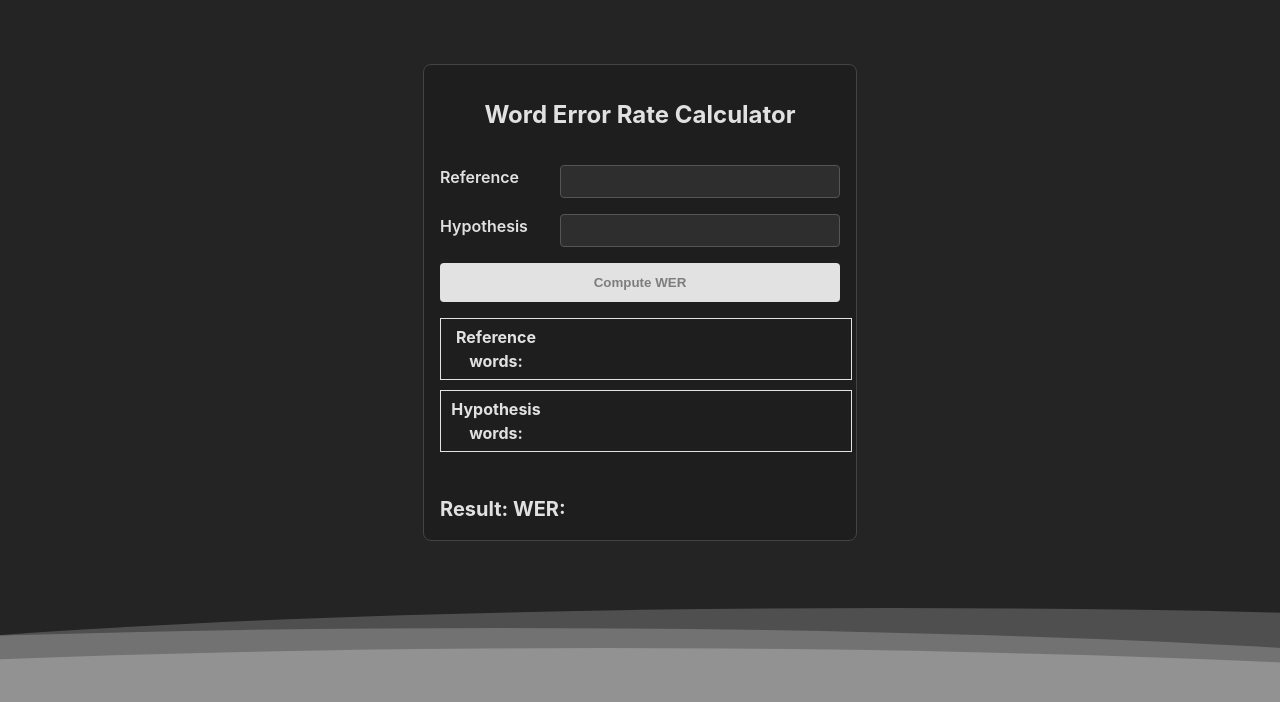
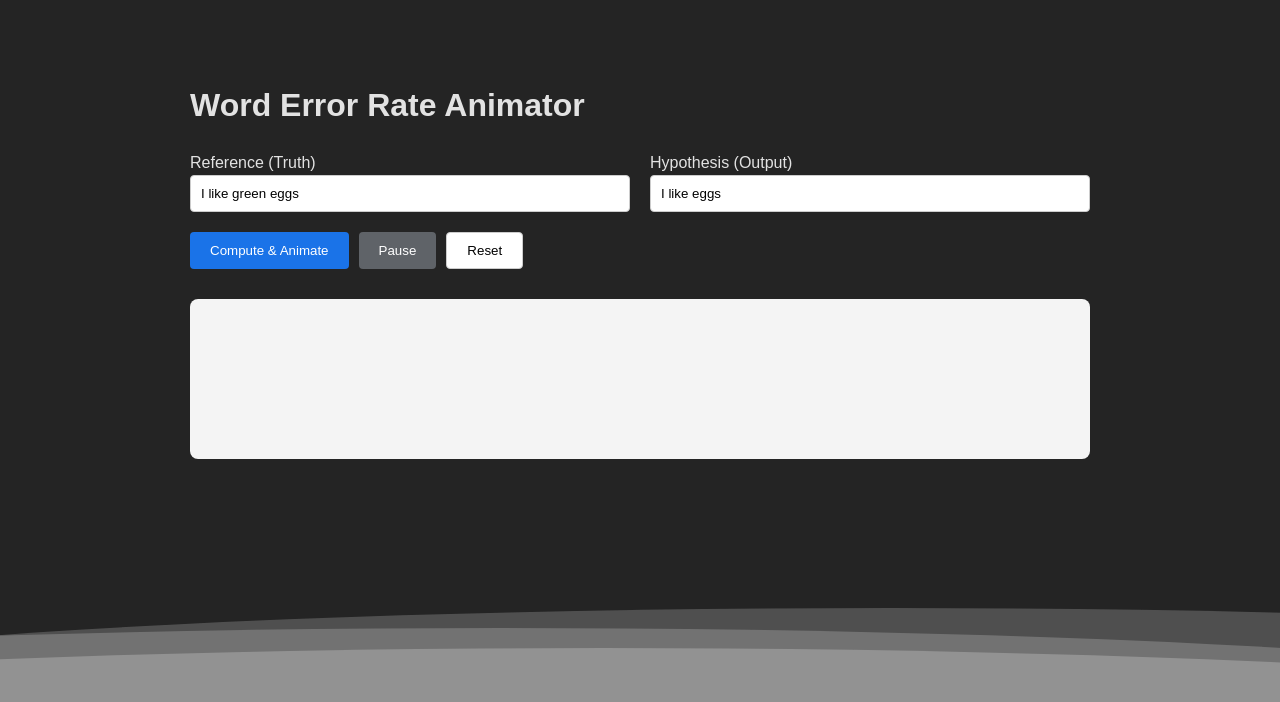
Before and after one commit to afsarzan/WordErrorRate, a React (Vite) app in the folder code/vite-project/: page / in a window 1280 px wide. Shown: the top 702 px of the page. Built offline with nearby package versions, Linux system fonts and the light colour scheme.

Commit message:
Chore: Logic update with animation

```diff
--- a/code/vite-project/src/App.tsx
+++ b/code/vite-project/src/App.tsx
@@ -1,144 +1,173 @@
-import { useState } from "react";
-import "./App.css";
-
-function App() {
-  const [ref, setRef] = useState<string>("");
-  const [hyp, setHyp] = useState<string>("");
-  const [refWords,setRefWords] = useState<string[]>([]);
-  const [hypWords,setHypWords] = useState<string[]>([]);
-  const [result, setResult] = useState<float | null>(null);
-
-  const calculateWer = () => {
-    setRefWords(ref.trim().split(" ").map( word => word.toLowerCase()));
-
-    setHypWords(hyp.trim().split(" ").map( word => word.toLowerCase()));
-
-    let substitution = 0;
-    let deletion = 0;
-    let insertion = 0;
-    const totalWords = refWords.length;
-    const result = [];
-    deletion = findOperation("deletion", refWords, hypWords);
-    // console.log({deletion}    );
-    if(deletion) result.push(deletion);
-    insertion = findOperation("insertion", refWords, hypWords);
-    // console.log({insertion});
-    if(insertion) result.push(insertion);
-    substitution = findOperation("substitution", refWords, hypWords);
-    // console.log({substitution} );
-    if(substitution) result.push(substitution);
+import { useState, useEffect } from "react";
 
 
-    // console.log('%c [ Math.min(substitution , deletion , insertion)  ]-39', 'font-size:13px; background:pink; color:#bf2c9f;', Math.min(...result) )
-    const werResult = (Math.min(...result)/ totalWords).toFixed(2);
-    // console.log(      {werResult} );
-    setResult(werResult);
+interface AlignmentStep {
+  ref: string;
+  hyp: string;
+  op: "M" | "S" | "D" | "I";
+}
+
+const App = () => {
+
+  const [ref, setRef] = useState<string>("I like green eggs");
+  const [hyp, setHyp] = useState<string>("I like eggs");
+
+
+  const [alignments, setAlignments] = useState<AlignmentStep[]>([]);
+  const [result, setResult] = useState<string | null>(null);
+  const [isPaused, setIsPaused] = useState(false);
+  const [isAnimating, setIsAnimating] = useState(false);
+
+
+  const [activeMatrix, setActiveMatrix] = useState<number[][]>([]);
+  const [currentCoord, setCurrentCoord] = useState<{ i: number; j: number } | null>(null);
+
+
+  const startCalculation = () => {
+    const referenceWords = ref.trim().toLowerCase().split(/\s+/).filter(Boolean);
+    const hWords = hyp.trim().toLowerCase().split(/\s+/).filter(Boolean);
+
+    if (referenceWords.length === 0) {
+      alert("Please enter a reference sentence.");
+      return;
+    }
+
+    const rows = referenceWords.length + 1;
+    const cols = hWords.length + 1;
+    const dp = Array.from({ length: rows }, () => Array(cols).fill(0));
+
+
+    for (let i = 0; i <= referenceWords.length; i++) dp[i][0] = i;
+    for (let j = 0; j <= hWords.length; j++) dp[0][j] = j;
+
+    for (let i = 1; i <= referenceWords.length; i++) {
+      for (let j = 1; j <= hWords.length; j++) {
+        if (referenceWords[i - 1] === hWords[j - 1]) {
+          dp[i][j] = dp[i - 1][j - 1];
+        } else {
+          dp[i][j] = Math.min(
+            dp[i - 1][j - 1] + 1, // Substitution
+            dp[i - 1][j] + 1,     // Deletion
+            dp[i][j - 1] + 1      // Insertion
+          );
+        }
+      }
+    }
+
+    // Prepare for Animation
+    setAlignments([]);
+    setActiveMatrix(dp);
+    setCurrentCoord({ i: referenceWords.length, j: hWords.length });
+    setIsPaused(false);
+    setIsAnimating(true); // Signal that animation has started
+    setResult(null);
+    // Final WER Score
+    const editDistance = dp[referenceWords.length][hWords.length];
+    setResult((editDistance / referenceWords.length).toFixed(2));
   };
 
-  const findOperation = (
-    operationType: string,
-    refWords: string[],
-    hypWords: string[],
-  ) => {
-    let count = 0;
+  // --- 2. The Animation Loop (Backtracking) ---
+  useEffect(() => {
+    if (isPaused || !currentCoord || activeMatrix.length === 0) return;
 
-    switch (operationType) {
-      case "deletion": {
-        let deleteWords = 0;
-        refWords.forEach((word) => {
-          if (!hypWords.includes(word)) deleteWords++;
-        });
-        count = deleteWords;
-        break;
-      }
-      case "insertion": {
-        const newWords = hypWords.length - refWords.length;
-        count = newWords > 0 ? 0 : Math.abs(newWords);
-        break;
-      }
-      case "substitution": {
-        count = 0;
-        let substitutions = 0;
+    const timer = setTimeout(() => {
+      const { i, j } = currentCoord;
 
-        for (let i = 0; i < refWords.length; i++) {
-          if (!(refWords[i] === hypWords[i])){
-            substitutions++;
-          }
-        }
-        count = substitutions;
-        break;
-      }
-      default:
-        break;
+     if (i === 0 && j === 0) {
+      // --- ANIMATION FINISHED ---
+      const referenceWords = ref.trim().toLowerCase().split(/\s+/).filter(Boolean);
+      const editDistance = activeMatrix[referenceWords.length][activeMatrix[0].length - 1];
+
+      setResult((editDistance / referenceWords.length).toFixed(2));
+      setIsAnimating(false);
+      setCurrentCoord(null);
+      return;
     }
 
-    return count;
-  };
+      const referenceWords = ref.trim().toLowerCase().split(/\s+/).filter(Boolean);
+      const hWords = hyp.trim().toLowerCase().split(/\s+/).filter(Boolean);
+      let nextI = i;
+      let nextJ = j;
+      let step: AlignmentStep | null = null;
 
-  const checkWordStatus = (word : string,type: string) => {
-    if(type == 'ref'){
-      if(!hypWords.includes(word)) {
-        return (
-        <>
-          {word} <span className="icon red">D</span>
-        </>
-      );
+      // Check Diagonal (Match or Substitution)
+      if (i > 0 && j > 0) {
+        const cost = referenceWords[i - 1] === hWords[j - 1] ? 0 : 1;
+        if (activeMatrix[i][j] === activeMatrix[i - 1][j - 1] + cost) {
+          step = { ref: referenceWords[i - 1], hyp: hWords[j - 1], op: cost === 0 ? "M" : "S" };
+          nextI = i - 1; nextJ = j - 1;
+        }
       }
-    }
-    return word;
-  }
+
+      // Check Up (Deletion)
+      if (!step && i > 0 && activeMatrix[i][j] === activeMatrix[i - 1][j] + 1) {
+        step = { ref: referenceWords[i - 1], hyp: "—", op: "D" };
+        nextI = i - 1;
+      }
+
+      // Check Left (Insertion)
+      if (!step && j > 0 && activeMatrix[i][j] === activeMatrix[i][j - 1] + 1) {
+        step = { ref: "—", hyp: hWords[j - 1], op: "I" };
+        nextJ = j - 1;
+      }
+
+      if (step) {
+        setAlignments((prev) => [step!, ...prev]);
+        setCurrentCoord({ i: nextI, j: nextJ });
+      }
+    }, 800); // Speed of animation
+
+    return () => clearTimeout(timer);
+  }, [currentCoord, isPaused, activeMatrix, ref, hyp]);
+
   return (
-    <>
-      <div className="wer-container">
-        <h1>Word Error Rate Calculator</h1>
-        <div>
-          <label htmlFor="reference">Reference</label>
-          <input
-            id="reference"
-            type="text"
-            value={ref}
-            onChange={(e) => setRef(e.target.value)}
-          />
+    <div className="wer-container">
+      <h1>Word Error Rate Animator</h1>
+
+      <div className="input-section">
+        <div className="input-group">
+          <label>Reference (Truth)</label>
+          <input value={ref} onChange={(e) => setRef(e.target.value)} />
         </div>
-        <div>
-          <label htmlFor="hypothesis">Hypothesis</label>
-          <input
-            id="hypothesis"
-            type="text"
-            value={hyp}
-            onChange={(e) => setHyp(e.target.value)}
-          />
+        <div className="input-group">
+          <label>Hypothesis (Output)</label>
+          <input value={hyp} onChange={(e) => setHyp(e.target.value)} />
         </div>
-        <button onClick={calculateWer}>Compute WER</button>
+      </div>
+
+      <div className="button-group">
+        <button className="btn-primary" onClick={startCalculation}>Compute & Animate</button>
+        <button className="btn-secondary" onClick={() => setIsPaused(!isPaused)}>
+          {isPaused ? "Resume" : "Pause"}
+        </button>
+        <button className="btn-outline" onClick={() => window.location.reload()}>Reset</button>
+      </div>
 
 
 
-        <div className="results-values">
-          <div className="given-words">
-            <div><strong>Reference words:</strong> </div>
-             {refWords.map((word, index) => {
-              const width = 75/ref.split(' ').length +'%';;
-              return (
-                    <div key={index} style={{ flexBasis: width }}>{checkWordStatus(word,'ref')} </div>
-                  )
-              })}
+      <div className="alignment-grid">
+        {alignments.map((item, idx) => (
+          <div key={idx} className="alignment-column slide-in">
+            <div className={`word ${item.op === 'D' ? 'red' : item.op === 'S' ? 'orange' : ''}`}>
+              {item.ref} {item.op === 'D' && <span className="badge">D</span>}
+              {item.op === 'S' && <span className="badge">S</span>}
+            </div>
+            <div className="divider"></div>
+            <div className={`word ${item.op === 'I' ? 'add' : item.op === 'S' ? 'orange' : ''}`}>
+              {item.hyp} {item.op === 'I' && <span className="badge">I</span>}
+            </div>
           </div>
-           <div className="given-words">
-            <div><strong>Hypothesis words:</strong> </div>
-            {hypWords.map((word, index) => {
-              const width = 75/ref.split(' ').length +'%';
-              return (
-                    <div key={index} style={{ flexBasis: width }}>{checkWordStatus(word,'hyp')} </div>
-                  )
-              })}
-          </div>
+        ))}
+      </div>
+
+      {result && !isAnimating && (
+        <div className="result-card slide-in">
+          <h3>Calculation Complete!</h3>
+          <p><strong>Final WER:</strong> {result}</p>
         </div>
-        <div className="result">
-          <strong>Result: WER: {result}</strong>
-        </div>
-      </div>
-    </>
+      )}
+    </div>
   );
-}
+};
 
 export default App;
--- a/code/vite-project/src/index.css
+++ b/code/vite-project/src/index.css
@@ -82,96 +82,113 @@ body {
     }
 }
 .wer-container {
+  max-width: 900px;
+  margin: 40px auto;
+  padding: 20px;
+  font-family: sans-serif;
+}
+
+.input-section {
+  display: flex;
+  gap: 20px;
+  margin-bottom: 20px;
+}
+
+.input-group {
+  flex: 1;
   display: flex;
   flex-direction: column;
-  gap: 1rem;
-  max-width: 400px;
-  margin: 2rem auto;
-  padding: 1rem;
-  border: 1px solid #444;
-  border-radius: 8px;
-  background-color: #1e1e1e;
-}
-.wer-container h1 {
-  text-align: center;
-  margin-bottom: 1rem;
-  font-size: 1.5rem;
 }
 
-.wer-container > div {
-  display: flex;
-  justify-content: space-between;
+.input-group input {
+  padding: 10px;
+  border: 1px solid #ccc;
+  border-radius: 4px;
 }
 
-.wer-container label {
-  flex: 0 0 30%;
+.button-group {
   display: flex;
-  margin-bottom: 0.5rem;
-  font-weight: 600;
-}
-.wer-container input {
-  flex: 1;
-  padding: 0.5rem;
-  border: 1px solid #555;
-  border-radius: 4px;
-  background-color: #2e2e2e;
-  color: #eee;
+  gap: 10px;
+  margin-bottom: 30px;
 }
 
-.wer-container button {
-  padding: 0.75rem;
-  border: none;
-  border-radius: 4px;
-  background-color: #ffffffde;
-  color: #7d7d7d;
-  font-weight: 600;
-  cursor: pointer;
+.alignment-grid {
+  display: flex;
+  flex-wrap: wrap;
+  gap: 8px;
+  min-height: 120px;
+  padding: 20px;
+  background: #f4f4f4;
+  border-radius: 8px;
 }
 
-.wer-container .result {
-  margin-top: 1rem;
-  text-align: center;
-  font-size: 1.25rem;
-}
-.results-values {
-    display: flex;
-    flex-direction: column;
-
+.alignment-column {
+  background: white;
+  border: 1px solid #ddd;
+  border-radius: 6px;
+  padding: 10px;
+  min-width: 80px;
+  display: flex;
+  flex-direction: column;
+  align-items: center;
+  box-shadow: 0 2px 4px rgba(0,0,0,0.05);
 }
 
-.given-words {
-    display: flex;
-    align-items: center;
-    width: 100%;
-    border: 1px solid #e3e3e3;
-    margin-bottom: 10px;
-    padding: 5px;
-    height: 50px;
+.word {
+  height: 30px;
+  display: flex;
+  align-items: center;
+  gap: 5px;
+  font-weight: 500;
+  color: #000;
 }
 
-.given-words div {
-    height: inherit;
-    display: flex;
-    align-items: center;
-    /* outline: 1px solid red; */
-}
-.given-words div:nth-child(1){
-    flex-basis: 25%;
-}
-.given-words div{
-    position: relative;
+.divider {
+  width: 100%;
+  height: 1px;
+  background: #eee;
+  margin: 8px 0;
 }
 
-.given-words div .icon {
-    position: absolute;
-    top: 0;
-    right: 10px;
+/* Status Colors */
+.red { color: #d93025;
+     background: #fce8e6;
+     padding: 2px 6px;
+     border-radius: 4px;
+ }
+.orange { color: #e27200;
+     background: #fff4e5;
+     padding: 2px 6px;
+     border-radius: 4px;
+ }
+.add { color: #188038;
+     background: #e6f4ea;
+     padding: 2px 6px;
+     border-radius: 4px; }
+
+.badge {
+  font-size: 0.65rem;
+  background: #555;
+  color: white;
+  padding: 1px 4px;
+  border-radius: 3px;
 }
-.given-words div .icon.red {
-    background-color: #ce2020;
-    color: fff;
-    width: 20px;
-    height: 20px;
-    display: inline-block;
-    font-size: 10px;
+
+.result-card {
+    margin-top: 30px;
+    padding: 15px;
+    background: #575757;
+    border-radius: 4px;
+    color: #ffffff;
+    font-size: 1.2rem;
 }
+
+.btn-primary { background: #1a73e8; color: white; border: none; padding: 10px 20px; border-radius: 4px; cursor: pointer; }
+.btn-secondary { background: #5f6368; color: white; border: none; padding: 10px 20px; border-radius: 4px; cursor: pointer; }
+.btn-outline { background: white; border: 1px solid #ccc; padding: 10px 20px; border-radius: 4px; cursor: pointer; color: #000;}
+
+@keyframes slideIn {
+  from { opacity: 0; transform: translateY(10px); }
+  to { opacity: 1; transform: translateY(0); }
+}
+.slide-in { animation: slideIn 0.3s ease forwards; }
```
